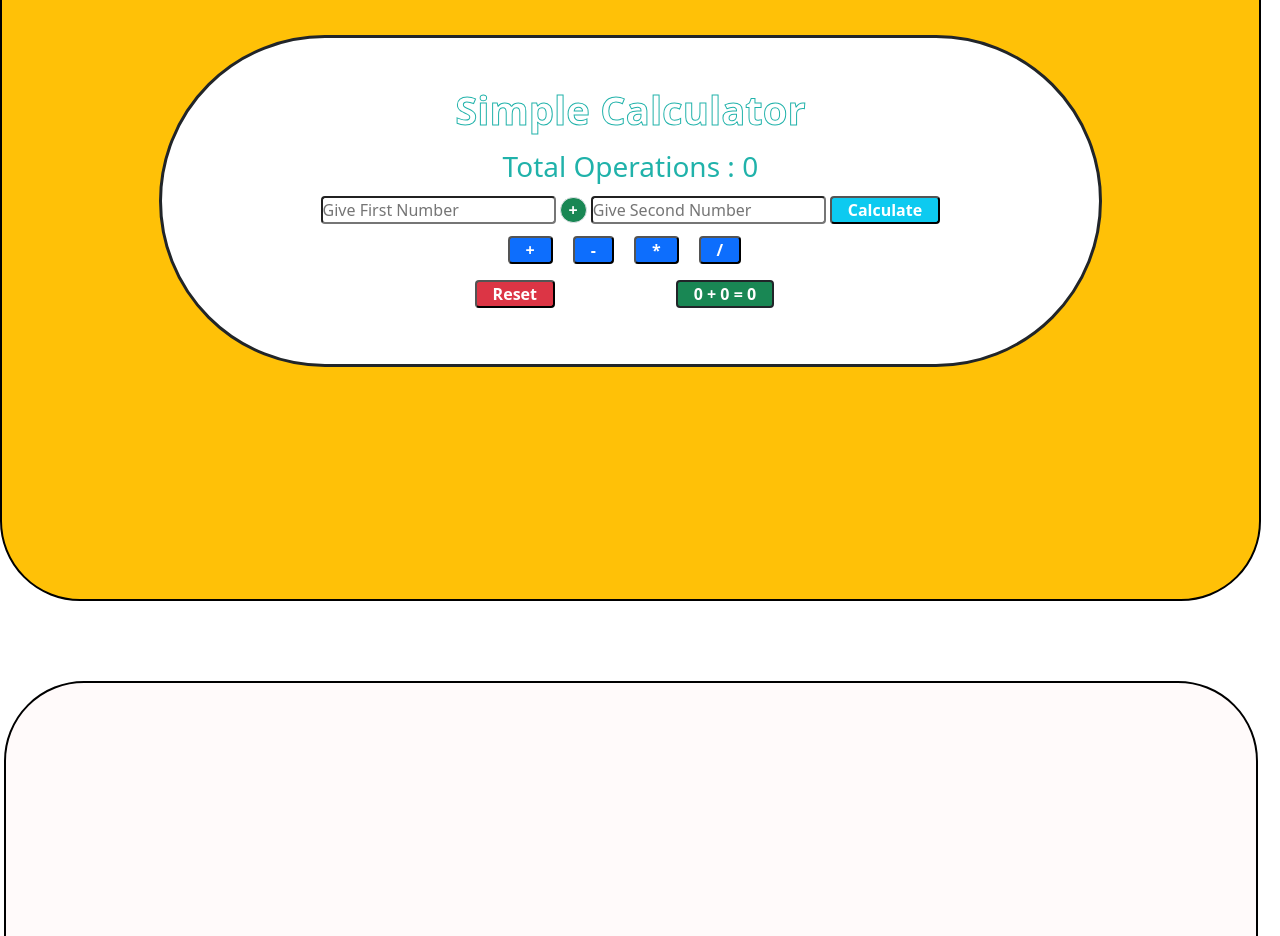
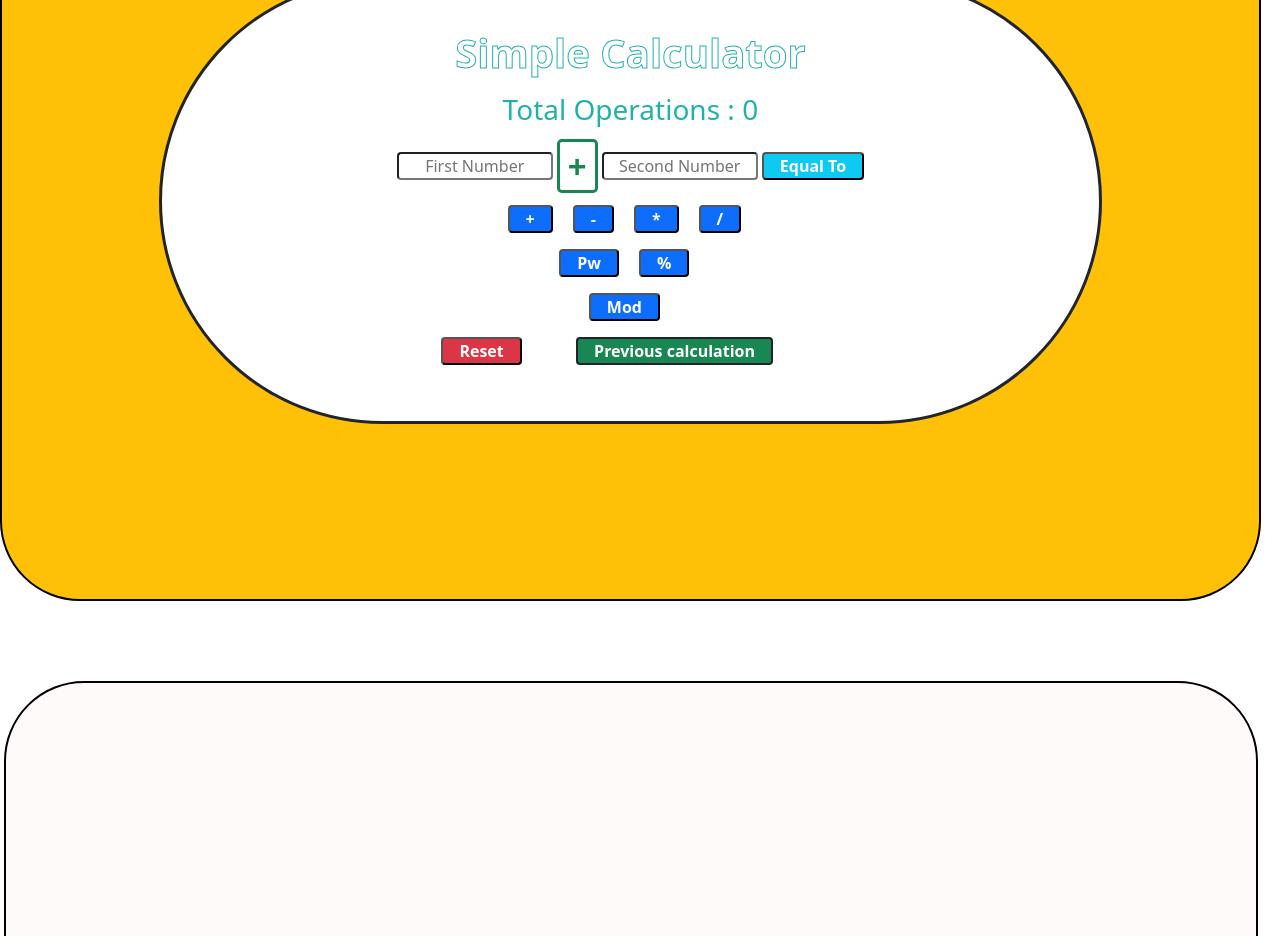
Before and after one commit to Ashishkuldeep23/small-projects2, a React (Vite) app: page / in a window 1280 px wide. Shown: the part 2140-3076 px from the top of the page. Built offline with nearby package versions, Linux system fonts and the light colour scheme; no server answers.

Commit message:
Push with one bug when first time then history not working properly

```diff
--- a/src/components/Pectice2/Prectice2.jsx
+++ b/src/components/Pectice2/Prectice2.jsx
@@ -24,7 +24,8 @@ if (getPreivousData) {
 function Prectie2() {
 
 
-  const [backDataArr, setBackDataArr] = useState([{ first: "", second: "", sing: "+", result: 0 }])
+  // // // This use state will contain all histories --------->
+  const [backDataArr, setBackDataArr] = useState([])
 
 
   const [opratorSing, setOpratorSing] = useState(getPreivousData[getPreivousData?.length - 1].sing)
@@ -44,25 +45,70 @@ function Prectie2() {
 
 
 
-
   function handeChangeOpr(opr) {
 
-    if (opr === "+") {
-      setOpratorSing("+")
+    // if (opr === "+") {
+    //   setOpratorSing("+")
+    // }
+    // else if (opr === "-") {
+    //   setOpratorSing("-")
+    // }
+    // else if (opr === "*") {
+    //   setOpratorSing("*")
+    // }
+    // else if (opr === "/") {
+    //   setOpratorSing("/")
+    // }
+    // else if (opr === "**") {
+    //   setOpratorSing("**")
+    // }
+
+
+    // else {
+    //   setOpratorSing("+")
+    // }
+
+
+    switch (opr) {
+
+      case "+":
+        setOpratorSing("+")
+        break;
+
+      case "-":
+        setOpratorSing("-")
+        break;
+      case "*":
+        setOpratorSing("*")
+        break;
+      case "/":
+        setOpratorSing("/")
+        break;
+      case "pw":
+        setOpratorSing("pw")
+        break;
+
+      case "%":
+        setOpratorSing("%")
+        break;
+
+      case "mod":
+        setOpratorSing("mod")
+        break;
+
+
+      default:
+        setOpratorSing("+")
+        break;
+
     }
-    else if (opr === "-") {
-      setOpratorSing("-")
-    }
-    else if (opr === "*") {
-      setOpratorSing("*")
-    }
-    else if (opr === "/") {
-      setOpratorSing("/")
-    }
-    else {
-      setOpratorSing("+")
-    }
+
+
+
+
   }
+
+
 
 
   function claculateHandler() {
@@ -87,18 +133,43 @@ function Prectie2() {
 
     let cal;
 
-    if (takeSign === "+") {
-      cal = firstVal + secVal
+
+    switch (opratorSing) {
+
+      case "+":
+        cal = firstVal + secVal
+        break;
+
+      case "-":
+        cal = firstVal - secVal
+        break;
+
+      case "*":
+        cal = firstVal * secVal
+        break;
+
+      case "/":
+        cal = firstVal / secVal
+        break;
+
+
+      case "pw":
+        cal = firstVal ** secVal
+        break;
+
+      case "%":
+        cal = (firstVal / 100) * secVal
+        break;
+
+      case "mod":
+        cal = firstVal % secVal
+        break;
+
+      default:
+        break;
     }
-    else if (takeSign === "-") {
-      cal = firstVal - secVal
-    }
-    else if (takeSign === "*") {
-      cal = firstVal * secVal
-    }
-    else if (takeSign === "/") {
-      cal = firstVal / secVal
-    }
+
+
 
 
     setResult(cal)  // // // Set result here
@@ -133,9 +204,9 @@ function Prectie2() {
     // // // pop() ele from backDataArr and paste all values below ------>
 
 
-    setOpratorSing(backDataArr[backDataArr.length - 1].sing);
-    setResult(backDataArr[backDataArr.length - 1].result);
-    setValuesOfNum({ first: backDataArr[backDataArr.length - 1].first, second: backDataArr[backDataArr.length - 1].second });
+    setOpratorSing(backDataArr[backDataArr.length - 1]?.sing || "+");
+    setResult(backDataArr[backDataArr.length - 1]?.result || "0");
+    setValuesOfNum({ first: backDataArr[backDataArr.length - 1]?.first || "0", second: backDataArr[backDataArr.length - 1]?.second || "0"});
 
     // backDataArr.pop()    // // // Means pop() and push() also worked with state var array.
     setBackDataArr(backDataArr)
@@ -145,6 +216,8 @@ function Prectie2() {
 
   useEffect(() => {
 
+    console.log(backDataArr)
+
 
     // // // (Total Operations) Save value in localStorage how many operations till now -------->
     if (totalOpr) {
@@ -152,35 +225,23 @@ function Prectie2() {
     }
 
 
-    // // // Make history for back btn (set localStrorage) -------------->
-
-    // if(backDataArr[backDataArr.length-1].first !== '' || backDataArr[backDataArr.length-1].second !== '' || backDataArr[backDataArr.length-1].result !== 0){
 
 
-    //   let getAllPreData = localStorage.getItem("HistoryForBackBtn")
-
-    //   if(!getAllPreData){
-
-    //     localStorage.setItem("HistoryForBackBtn" , JSON.stringify(backDataArr))
-    //   }else{
-    //     getAllPreData = JSON.parse(getAllPreData)
-
-    //     localStorage.setItem("HistoryForBackBtn" , JSON.stringify([...getAllPreData , ...backDataArr]))
-    //   }
-
-    // }
-
-
-    // // // if data getting
-    if (backDataArr.length > 1) {
-      if (backDataArr[backDataArr.length - 1].first !== '' || backDataArr[backDataArr.length - 1].second !== '' || backDataArr[backDataArr.length - 1].result !== 0) {
+    // // // if data getting (if anything changed in calculation)
+    if (backDataArr.length > 0) {
+      if (backDataArr[backDataArr.length - 1].first !== '' && backDataArr[backDataArr.length - 1].second !== '' && backDataArr[backDataArr.length - 1].result !== 0) {
         localStorage.setItem("HistoryForBackBtn", JSON.stringify(backDataArr))
       }
     }
 
 
+
+
   }, [totalOpr, backDataArr])
 
+
+
+  // // // This will run once and only on reload ...
 
   useEffect(() => {
 
@@ -197,6 +258,14 @@ function Prectie2() {
     let getBackBtnData = localStorage.getItem("HistoryForBackBtn")
     // console.log(JSON.parse(getBackBtnData))
     if (getBackBtnData) setBackDataArr(JSON.parse(getBackBtnData))
+
+
+
+    // // // // Make localStorage of history data if not created till now ---->
+    if(!getBackBtnData){
+      localStorage.setItem("HistoryForBackBtn" , JSON.stringify([{ first: "", second: "", sing: "+", result: 0 }]))
+    }
+
 
   }, [])
 
@@ -229,9 +298,8 @@ function Prectie2() {
 
 
             <input
-              p
-              placeholder='Give First Number'
-              className='rounded my-1'
+              placeholder='First Number'
+              className='rounded my-1 text-center w-25'
               type="number" value={valuesOfNum.first}
               name="first"
               onChange={(event) => { setValuesOfNum({ ...valuesOfNum, [event.target.name]: event.target.value }) }}
@@ -239,28 +307,28 @@ function Prectie2() {
 
 
             <div
-              className='h-100  border rounded rounded-pill px-2 bg-success fw-bold text-white mx-1 my-1'
+              className='h-100  border border-success border-3 rounded-3 rounded  px-2 fw-bold text-success mx-1 my-1'
+              style={{ fontSize: "xx-large", fontFamily: "sans-serif" }}
             >{opratorSing}</div>
 
 
 
 
             <input
-
-              placeholder='Give Second Number'
-              className='rounded my-1'
+              placeholder='Second Number'
+              className='rounded my-1 text-center w-25'
               type="number" value={valuesOfNum.second}
               name="second"
               onChange={(event) => { setValuesOfNum({ ...valuesOfNum, [event.target.name]: event.target.value }) }}
             />
 
 
-            <button onClick={claculateHandler} className='ms-1 bg-info fw-bold text-white px-3 rounded my-1'>Calculate</button>
+            <button onClick={claculateHandler} className='ms-1 bg-info fw-bold text-white px-3 rounded my-1'>Equal To</button>
 
             {/* back btn : (last first and scond and also last sing) */}
 
             <button
-              className={(backDataArr.length > 1) ? "d-block ms-1 bg-warning fw-bold rounded px-3 my-1" : "d-none"}
+              className={(backDataArr.length > 0) ? "d-block ms-1 bg-warning fw-bold rounded px-3 my-1" : "d-none"}
               onClick={backHandlerFn}
             >Back</button>
 
@@ -278,9 +346,20 @@ function Prectie2() {
           </div>
 
 
-          <div className='d-flex justify-content-around w-50'>
+
+          <div>
+            <button onClick={() => { handeChangeOpr("pw") }} className='ms-1 px-3 rounded my-2 mx-3 bg-primary text-white fw-bolder'>Pw</button>
+            <button onClick={() => { handeChangeOpr("%") }} className='ms-1 px-3 rounded my-2 mx-3 bg-primary text-white fw-bolder'>%</button>
+          </div>
+
+          <div>
+            <button onClick={() => { handeChangeOpr("mod") }} className='ms-1 px-3 rounded my-2 mx-3 bg-primary text-white fw-bolder'>Mod</button>
+          </div>
+
+
+          <div className='d-flex justify-content-around align-items-center w-50'>
             <button
-              className='ms-1 px-3 rounded my-2 mx-3 bg-danger text-white fw-bolder'
+              className='ms-1 px-3 rounded my-2 mx-3 bg-danger text-white fw-bolder h-100'
               onClick={() => {
                 setOpratorSing("+");
                 setValuesOfNum({ first: 0, second: 0 });
@@ -294,9 +373,28 @@ function Prectie2() {
               className='  border border-2 border-dark ms-1 px-3 rounded my-2 mx-3 bg-success text-white fw-bolder'
             >
               {
-                `${valuesOfNum.first || "0"} ${opratorSing || "+"} ${valuesOfNum.second || "0"} = ${result || "0"}`
+                // // Previously duing this.
               }
+              {
+                // // `${valuesOfNum.first || "0"} ${opratorSing || "+"} ${valuesOfNum.second || "0"} = ${result || "0"}`
+              }
+
+
+
+              {
+                // // // Callecting data from history arr that's why i can get previous data not current one
+
+                backDataArr.length > 0
+                  ? `${backDataArr[backDataArr.length - 1].first} ${backDataArr[backDataArr.length - 1].sing} ${backDataArr[backDataArr.length - 1].second} = ${backDataArr[backDataArr.length - 1].result}`
+                  : "Previous calculation"
+              }
+
             </p>
+
+            <p>
+
+            </p>
+
           </div>
 
         </div>
--- a/src/components/Pectice2/prectice2.css
+++ b/src/components/Pectice2/prectice2.css
@@ -40,6 +40,11 @@ button:hover{
 }
 
 
+input::first-line{
+    transition: all  2s;
+}
+
+
 
 
 /* By Below i can remove arrow key of up and dowm from my number input */
```
